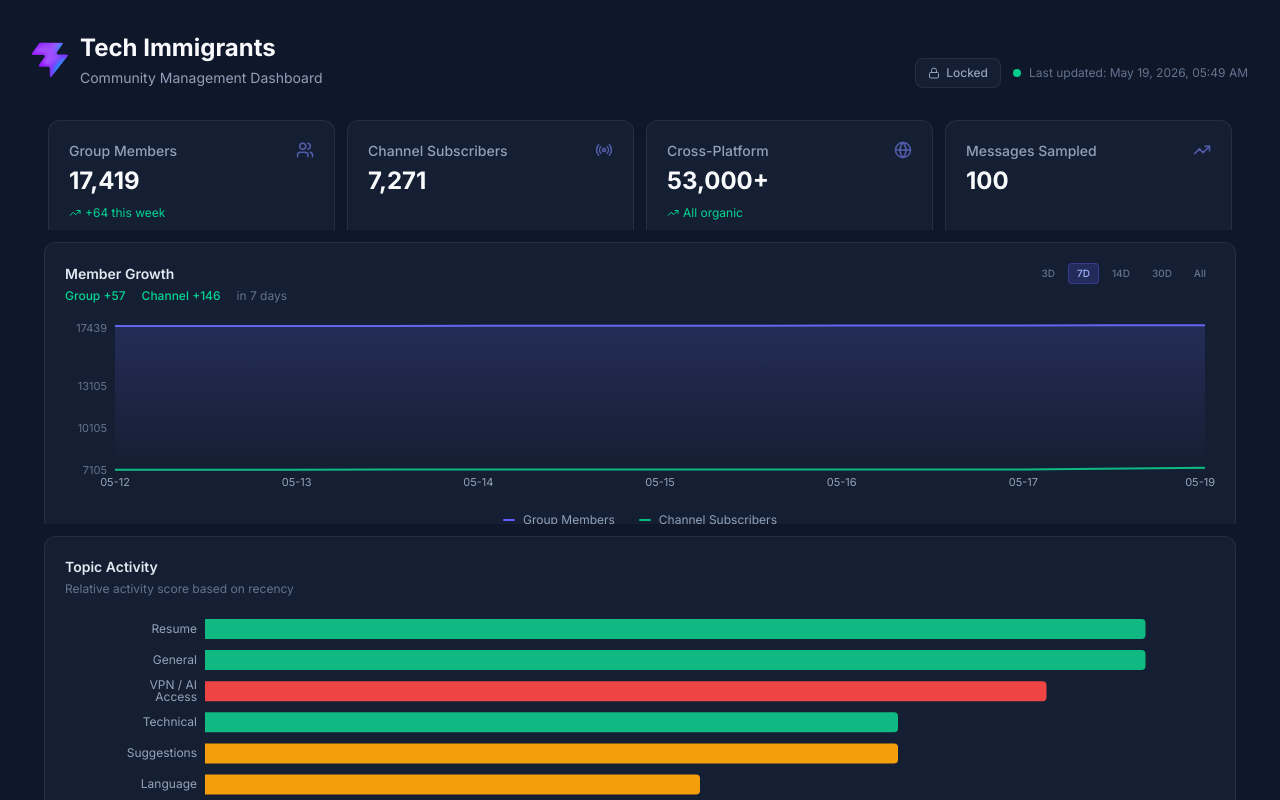
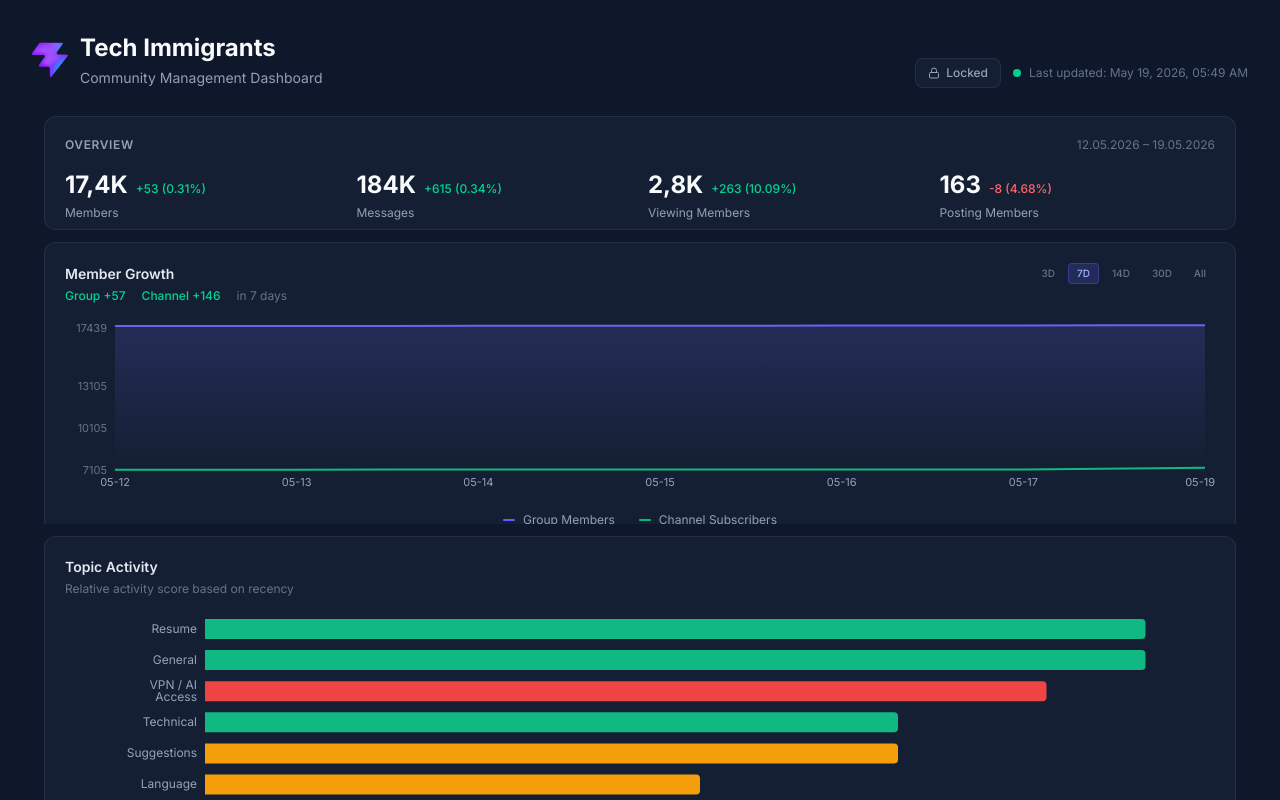
Before and after one commit to SaharPak/ti-community-dashboard, a React (Vite) app: page / in a window 1280 px wide. Shown: the top 800 px of the page. Built offline with nearby package versions, Linux system fonts and the light colour scheme.

Commit message:
Redesign KPI section to match Telegram stats format
Shows members, messages, viewing members, posting members
with change deltas and percentages from real Telegram stats.

```diff
--- a/data/snapshot-latest.json
+++ b/data/snapshot-latest.json
@@ -6,6 +6,22 @@
     "channelSubscribers": 7271,
     "crossPlatformReach": 53000,
     "adminsCount": 6
+  },
+  "telegramStats": {
+    "members": 17400,
+    "membersChange": 53,
+    "membersPercent": "0.31%",
+    "messages": 184000,
+    "messagesChange": 615,
+    "messagesPercent": "0.34%",
+    "viewingMembers": 2800,
+    "viewingMembersChange": 263,
+    "viewingMembersPercent": "10.09%",
+    "postingMembers": 163,
+    "postingMembersChange": -8,
+    "postingMembersPercent": "4.68%",
+    "periodStart": "12.05.2026",
+    "periodEnd": "19.05.2026"
   },
   "topics": [
     { "id": 76064, "name": "رزومه", "nameEn": "Resume", "lastActive": "2026-05-19T04:00:35Z", "status": "active" },
--- a/src/App.tsx
+++ b/src/App.tsx
@@ -59,8 +59,16 @@ function App() {
     setLayout([...DEFAULT_LAYOUT]);
   };
 
+  const tg = snapshot.telegramStats;
+  const kpiStats = [
+    { label: "Members", value: "17,4K", change: tg.membersChange, percent: tg.membersPercent },
+    { label: "Messages", value: "184K", change: tg.messagesChange, percent: tg.messagesPercent },
+    { label: "Viewing Members", value: "2,8K", change: tg.viewingMembersChange, percent: tg.viewingMembersPercent },
+    { label: "Posting Members", value: String(tg.postingMembers), change: tg.postingMembersChange, percent: tg.postingMembersPercent },
+  ];
+
   const widgetMap: Record<string, React.ReactNode> = {
-    kpis: <KpiGrid snapshot={snapshot} history={history} />,
+    kpis: <KpiGrid stats={kpiStats} dateRange={`${tg.periodStart} – ${tg.periodEnd}`} />,
     "member-growth": <MemberGrowthChart history={history} />,
     "topic-activity": <TopicActivityChart topics={snapshot.topics} />,
     "pain-points": (
--- a/src/components/KpiGrid.tsx
+++ b/src/components/KpiGrid.tsx
@@ -1,39 +1,39 @@
-import { Users, Radio, Globe, TrendingUp } from "lucide-react";
-import { StatCard } from "./StatCard";
-import type { Snapshot, HistoryEntry } from "../types";
+interface KpiStat {
+  label: string;
+  value: string;
+  change: number;
+  percent: string;
+}
 
 interface KpiGridProps {
-  snapshot: Snapshot;
-  history: HistoryEntry[];
+  stats: KpiStat[];
+  dateRange: string;
 }
 
-export function KpiGrid({ snapshot, history }: KpiGridProps) {
+export function KpiGrid({ stats, dateRange }: KpiGridProps) {
   return (
-    <div className="grid grid-cols-2 lg:grid-cols-4 gap-3 h-full p-1">
-      <StatCard
-        label="Group Members"
-        value={snapshot.kpis.groupMembers}
-        trend="up"
-        trendValue={history.length >= 2 ? `+${snapshot.kpis.groupMembers - history[0].kpis.groupMembers} this week` : undefined}
-        icon={<Users size={18} />}
-      />
-      <StatCard
-        label="Channel Subscribers"
-        value={snapshot.kpis.channelSubscribers}
-        icon={<Radio size={18} />}
-      />
-      <StatCard
-        label="Cross-Platform"
-        value={snapshot.kpis.crossPlatformReach.toLocaleString() + "+"}
-        trend="up"
-        trendValue="All organic"
-        icon={<Globe size={18} />}
-      />
-      <StatCard
-        label="Messages Sampled"
-        value={snapshot.messagesSampled}
-        icon={<TrendingUp size={18} />}
-      />
+    <div className="bg-slate-800/50 border border-slate-700/50 rounded-xl p-5 h-full">
+      <div className="flex items-center justify-between mb-4">
+        <h3 className="text-xs font-semibold text-slate-400 uppercase tracking-wider">Overview</h3>
+        <span className="text-xs text-slate-500">{dateRange}</span>
+      </div>
+      <div className="grid grid-cols-2 lg:grid-cols-4 gap-4">
+        {stats.map((stat) => {
+          const isPositive = stat.change >= 0;
+          const changeColor = isPositive ? "text-emerald-400" : "text-red-400";
+          return (
+            <div key={stat.label}>
+              <div className="flex items-baseline gap-2">
+                <span className="text-2xl font-bold text-slate-50">{stat.value}</span>
+                <span className={`text-xs font-medium ${changeColor}`}>
+                  {isPositive ? "+" : ""}{stat.change.toLocaleString()} ({stat.percent})
+                </span>
+              </div>
+              <p className="text-xs text-slate-400 mt-1">{stat.label}</p>
+            </div>
+          );
+        })}
+      </div>
     </div>
   );
 }
```
Also changed, not shown: src/types.ts (+18 -0 lines).
